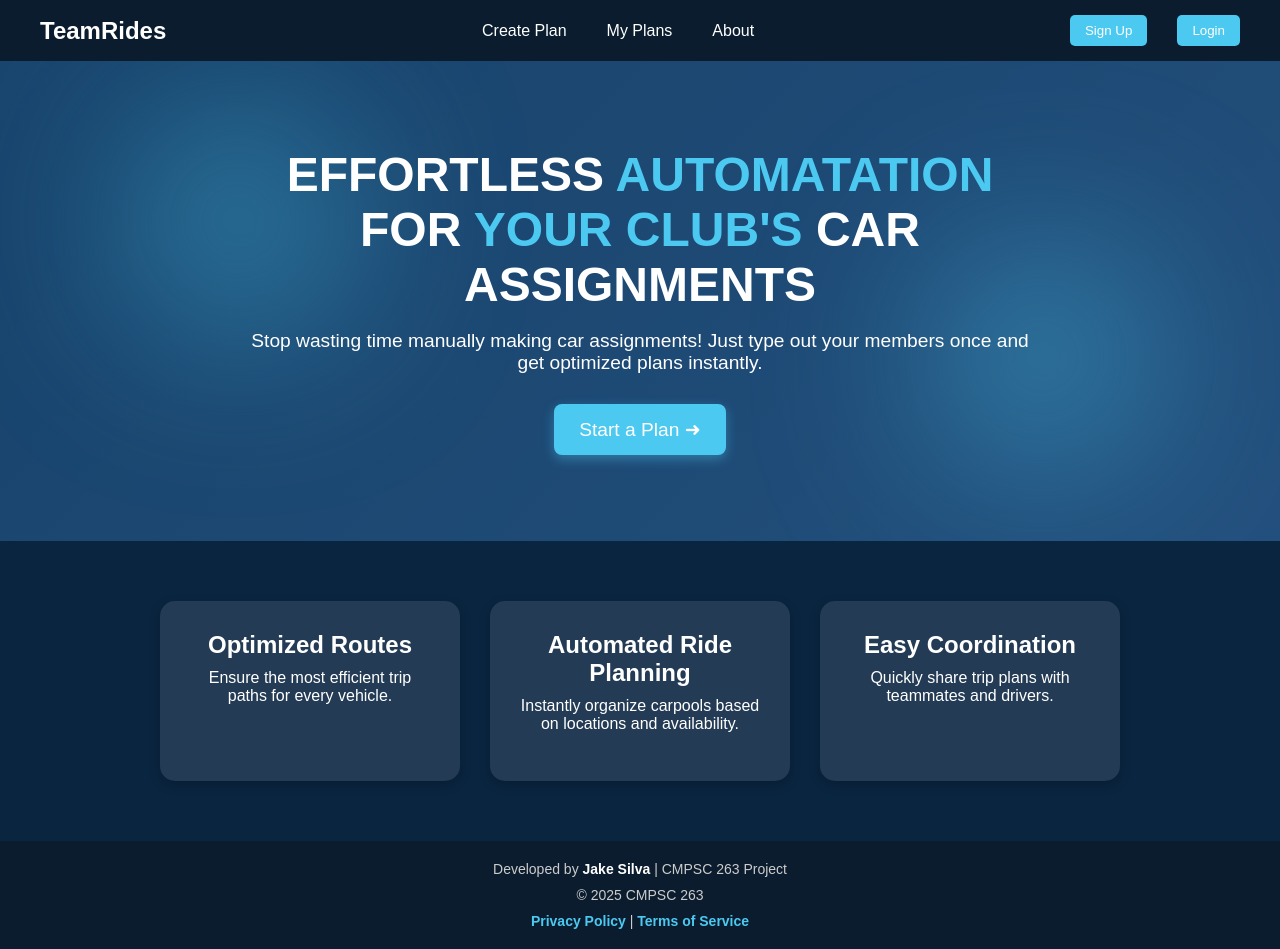
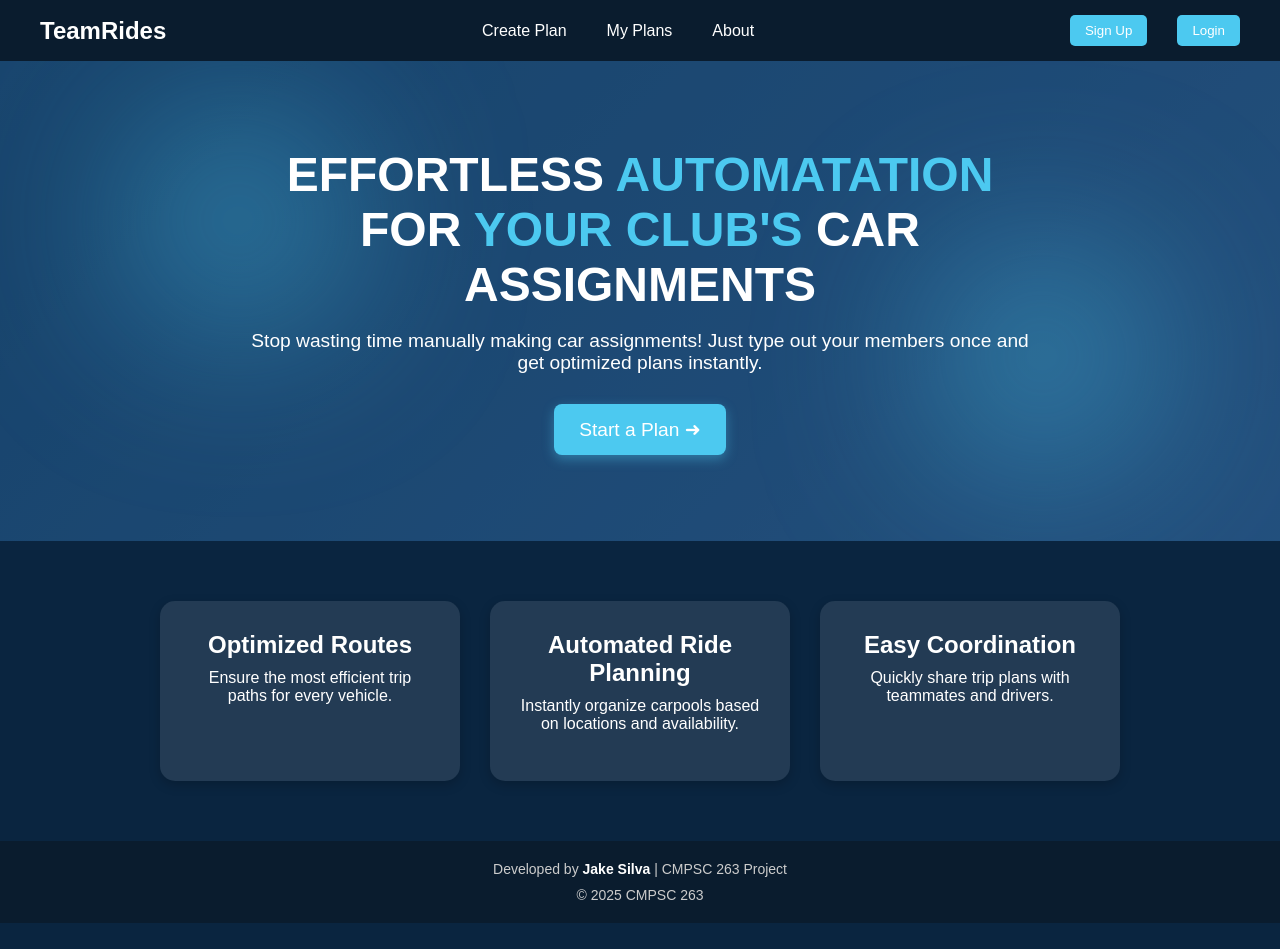
Before and after one commit to JakeSilva5/TeamRides-FullStack, a Next.js app: page / in a window 1280 px wide. After the commit the page ends 923 px from the top, so only its background shows below. Built offline with nearby package versions, Linux system fonts and the light colour scheme; no server answers.

Commit message:
improved footer UI

```diff
--- a/components/LandingPage/Footer.js
+++ b/components/LandingPage/Footer.js
@@ -9,10 +9,6 @@ const Footer = () => {
           Developed by <Bold>Jake Silva</Bold> | CMPSC 263 Project
         </Text>
         <Text>© {new Date().getFullYear()} CMPSC 263</Text>
-        <Text>
-          <FooterLink href="#">Privacy Policy</FooterLink> |{' '}
-          <FooterLink href="#">Terms of Service</FooterLink>
-        </Text>
       </FooterContainer>
     </FooterSection>
   );
```
